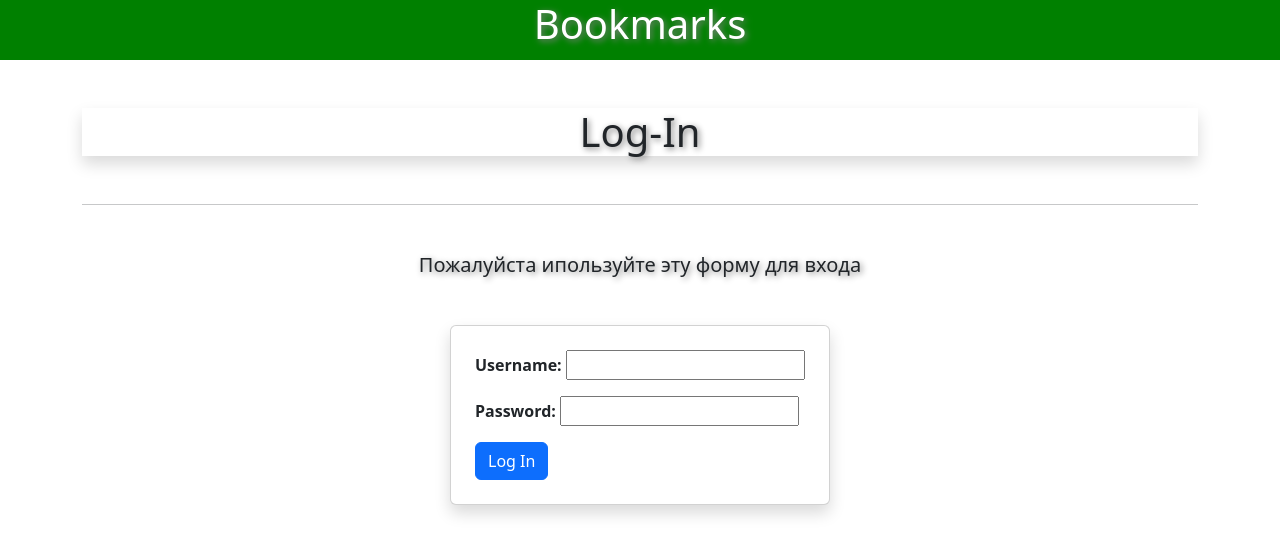
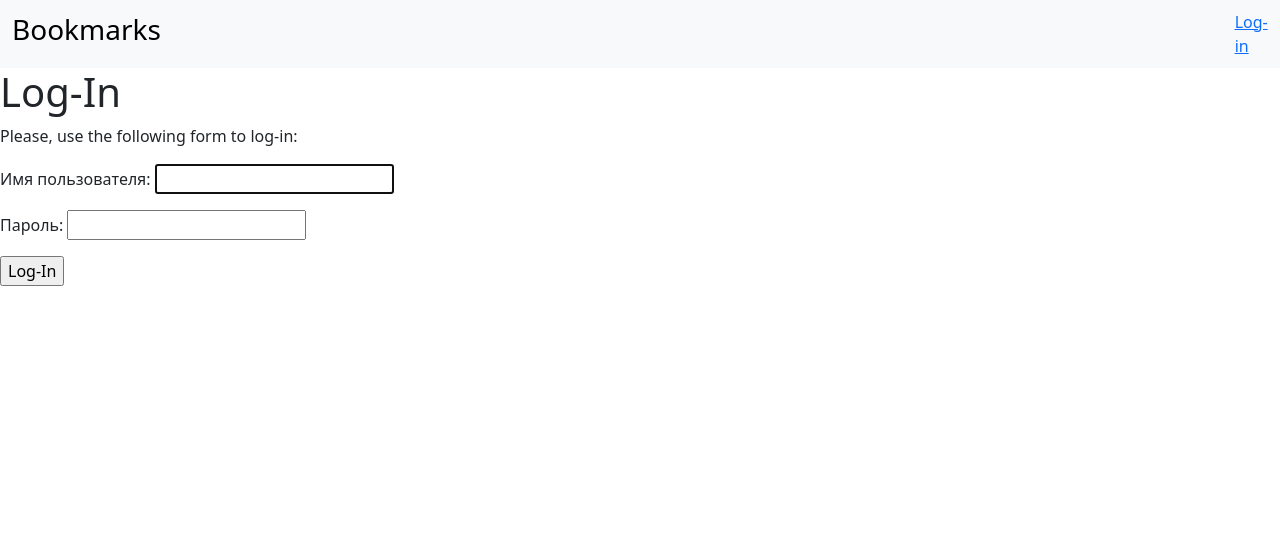
Before and after one commit to Satrey/social, a Django app: page /account/login/ in a window 1280 px wide. Shown: the top 555 px of the page. Run offline with Django 4.2, Linux system fonts and the light colour scheme.

Commit message:
Добавлена аутентификация на основе классов. Использовались стандартные представления. Добавлены шаблоны login logout. Книга стр. 163

```diff
--- a/bookmarks/account/urls.py
+++ b/bookmarks/account/urls.py
@@ -1,6 +1,10 @@
 from django.urls import path
-from .views import user_login
+from .views import dashboard
+from django.contrib.auth import views as auth_views
 
 urlpatterns = [
-    path('login/', user_login, name='login'),
+    # path('login/', user_login, name='login'),
+    path('login/', auth_views.LoginView.as_view(), name='login'),
+    path('logout/', auth_views.LogoutView.as_view(), name='logout'),
+    path('', dashboard, name='dashboard'),
 ]
--- a/bookmarks/account/views.py
+++ b/bookmarks/account/views.py
@@ -1,21 +1,27 @@
 from django.shortcuts import render
 from django.http import HttpResponse
 from django.contrib.auth import authenticate, login
+from django.contrib.auth.decorators import login_required
 from .forms import LoginForm
 
 
-def user_login(request):
-    if request.method == 'POST':
-        form = LoginForm(request.POST)
-        if form.is_valid():
-            cd = form.cleaned_data
-            user = authenticate(request, username=cd['username'], password=cd['password'])
-            if user is not None:
-                if user.is_active:
-                    login(request, user)
-                    return HttpResponse('<h1>Authentication successful</h1>')
-                else:
-                    return HttpResponse('<h1>Authentication failed</h1>')
-    else:
-        form = LoginForm()
-    return render(request, 'account/login.html', {'form': form})
+@login_required
+def dashboard(request):
+    return render(request, 'account/dashboard.html', {'section': 'dashboard'})
+
+
+# def user_login(request):
+#     if request.method == 'POST':
+#         form = LoginForm(request.POST)
+#         if form.is_valid():
+#             cd = form.cleaned_data
+#             user = authenticate(request, username=cd['username'], password=cd['password'])
+#             if user is not None:
+#                 if user.is_active:
+#                     login(request, user)
+#                     return HttpResponse('<h1>Authentication successful</h1>')
+#                 else:
+#                     return HttpResponse('<h1>Authentication failed</h1>')
+#     else:
+#         form = LoginForm()
+#     return render(request, 'account/login.html', {'form': form})
--- a/bookmarks/static/css/styles.css
+++ b/bookmarks/static/css/styles.css
@@ -1,17 +1,10 @@
-.header {
-    background-color: green;
-    color: white;
-    height: 60px;
-    vertical-align: middle;
-}
-
-.logo {
-    color: white;
-    vertical-align: middle;
-}
-
 .txt-shadow {
     text-shadow: 2px 2px 6px gray;
 }
 
 .field{font-weight:bold;}
+
+.user {
+    display: inline;
+    color: black;
+}
--- a/bookmarks/templates/account/login.html
+++ b/bookmarks/templates/account/login_.html
@@ -4,7 +4,7 @@
 
 {% block content %}
     <div class="container">
-        <h1 class="text-center mt-5 shadow txt-shadow">Log-In</h1>
+        <h1 class="text-center mt-5 shadow txt-shadow p-3">Log-In</h1>
         <hr class="mt-5">
     </div>
         <h5 class="text-center mt-5 txt-shadow ">Пожалуйста ипользуйте эту форму для входа</h5>
--- a/bookmarks/templates/base.html
+++ b/bookmarks/templates/base.html
@@ -11,9 +11,48 @@
     <link rel="stylesheet" href="{% static 'css/styles.css' %}">
   </head>
   <body>
-  <div class="header text-center align-middle">
-    <h1 class="align-middle txt-shadow">Bookmarks</h1>
-  </div>
+    <nav class="navbar navbar-expand-lg bg-body-tertiary bg-dark">
+      <div class="container-fluid ">
+        <a class="navbar-brand" href="#"><h3>Bookmarks</h3></a>
+        <button class="navbar-toggler" type="button" data-bs-toggle="collapse" data-bs-target="#navbarNav" aria-controls="navbarNav" aria-expanded="false" aria-label="Toggle navigation">
+          <span class="navbar-toggler-icon"></span>
+        </button>
+        <div class="collapse navbar-collapse" id="navbarNav">
+          {% if request.user.is_authenticated %}
+          <ul class="navbar-nav">
+            <li class="nav-item" {% if section == "dashboard" %} class='selected' {% endif %}>
+              <a class="nav-link active" aria-current="page" href="{% url 'dashboard' %}">My Dashboard</a>
+            </li>
+            <li class="nav-item" {% if section == "images" %} class="selected" {% endif %}>
+              <a class="nav-link" href="#">Images</a>
+            </li>
+            <li class="nav-item" {% if section == "people" %} class='selected' {% endif %}>
+              <a class="nav-link" href="#">People</a>
+            </li>
+            <li class="nav-item">
+              <a class="nav-link disabled">Disabled</a>
+            </li>
+          </ul>
+          {% endif %}
+        </div>
+      </div>
+      <div class="user d-flex">
+        {% if request.user.is_authenticated %}
+          <div>
+            <span>Hello {{ request.user.first_name|default:request.user.username }}</span>
+          </div>
+          <div>
+            <a href="{% url "logout" %}">Logout</a>
+          </div>
+
+        {% else %}
+          <div>
+            <a href="{% url "login" %}">Log-in</a>
+          </div>
+        {% endif %}
+      </div>
+    </nav>
+
   <div id="content">
     {% block content %}
     {% endblock %}
--- /dev/null
+++ b/bookmarks/templates/registration/login.html
@@ -0,0 +1,26 @@
+{% extends 'base.html' %}
+
+{% block title %}Log-In{% endblock %}
+
+{% block content %}
+
+<h1>Log-In</h1>
+
+{% if form.errors %}
+    <p>
+        Your username or password is incorrect
+        Please try again
+    </p>
+{% else %}
+    <p>Please, use the following form to log-in:</p>
+{% endif %}
+<div class="login-form">
+    <form action="{% url 'login' %}" method="post">
+        {{ form.as_p }}
+        {% csrf_token %}
+        <input type="hidden" name="next" value="{{ next }}" />
+        <p><input type="submit" value="Log-In"/></p>
+    </form>
+</div>
+
+{% endblock %}
```
Also changed, not shown: bookmarks/bookmarks/settings.py (+7 -0 lines), bookmarks/templates/account/dashboard.html (added, +11 -0 lines), bookmarks/templates/registration/logged_out.html (added, +15 -0 lines), bookmarks/db.sqlite3.
